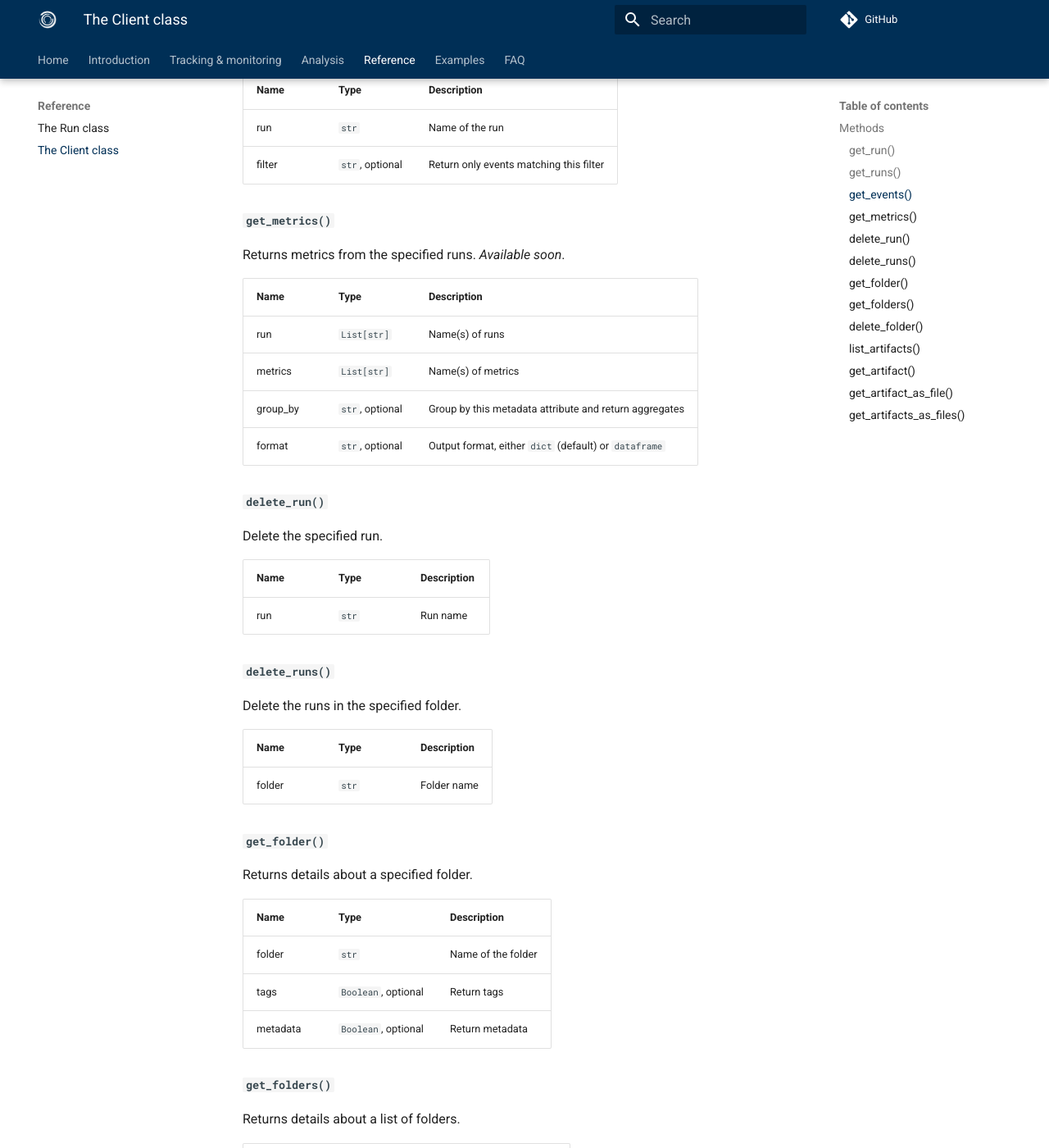
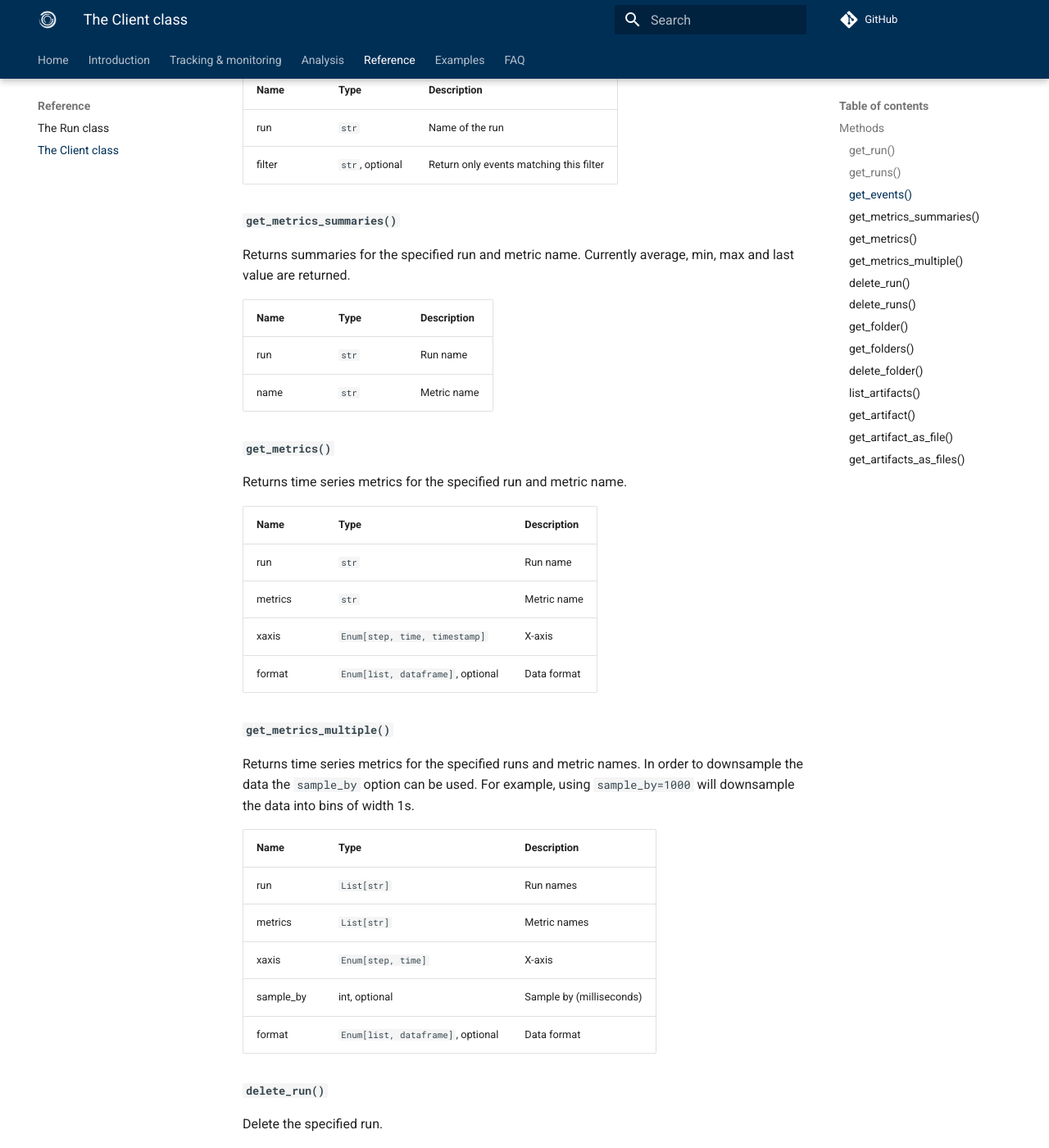
Before and after one commit to simvue-io/docs, an MkDocs documentation site: the page built from docs/reference/client.md, in a window 1280 px wide and 1400 px high, scrolled down 1059 px. Shown: the whole window at 82% size. Built offline with MkDocs 1.6.1 and Material for MkDocs 9.7.7, drawn with Linux system fonts in a browser that asks for light colours; some of the changed text lies outside the part shown.

Commit message:
Add metrics

```diff
--- a/docs/reference/client.md
+++ b/docs/reference/client.md
@@ -36,16 +36,39 @@ Returns events from the specified run. *Available soon*.
 | run | `str` | Name of the run |
 | filter | `str`, optional | Return only events matching this filter |
 
-#### `get_metrics()`
+#### `get_metrics_summaries()`
 
-Returns metrics from the specified runs. *Available soon*.
+Returns summaries for the specified run and metric name. Currently average, min, max and last value are returned.
 
 | Name  | Type | Description |
 | ----- | ---- | ----------- |
-| run | `List[str]` | Name(s) of runs |
-| metrics | `List[str]` | Name(s) of metrics |
-| group_by | `str`, optional | Group by this metadata attribute and return aggregates |
-| format | `str`, optional | Output format, either `dict` (default) or `dataframe` |
+| run | `str` | Run name |
+| name | `str` | Metric name |
+
+#### `get_metrics()`
+
+Returns time series metrics for the specified run and metric name.
+
+| Name  | Type | Description |
+| ----- | ---- | ----------- |
+| run | `str` | Run name |
+| metrics | `str` | Metric name |
+| xaxis | `Enum[step, time, timestamp]` | X-axis |
+| format | `Enum[list, dataframe]`, optional | Data format |
+
+#### `get_metrics_multiple()`
+
+Returns time series metrics for the specified runs and metric names. In order to downsample the data
+the `sample_by` option can be used. For example, using `sample_by=1000` will downsample the data into
+bins of width 1s.
+
+| Name  | Type | Description |
+| ----- | ---- | ----------- |
+| run | `List[str]` | Run names |
+| metrics | `List[str]` | Metric names |
+| xaxis | `Enum[step, time]` | X-axis |
+| sample_by | int, optional | Sample by (milliseconds) |
+| format | `Enum[list, dataframe]`, optional | Data format |
 
 #### `delete_run()`
 
@@ -99,7 +122,7 @@ Returns a list of artifacts associated with the specified run.
 | Name  | Type | Description |
 | ----- | ---- | ----------- |
 | run | `str` | Run name |
-| category | `Enum[input, code, output`], optional | Only list artifacts of the specified category |
+| category | `Enum[input, code, output]`, optional | Only list artifacts of the specified category |
 
 #### `get_artifact()`
 
```
